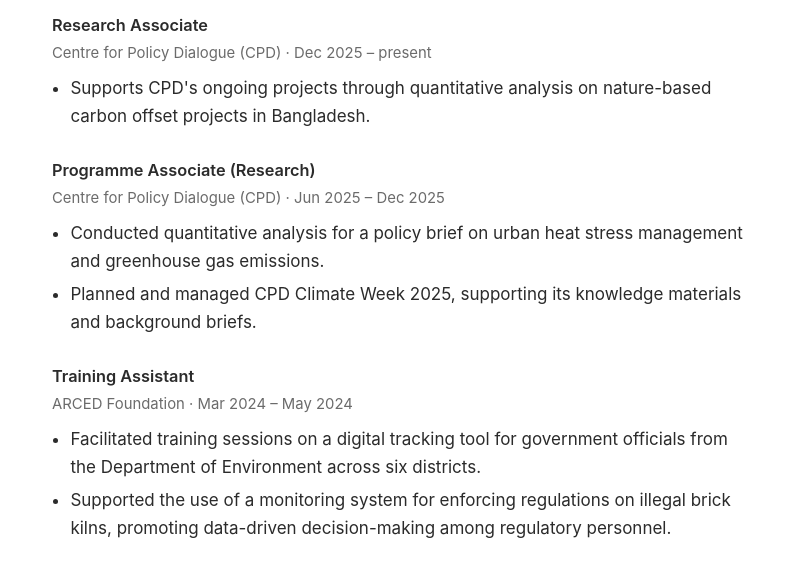
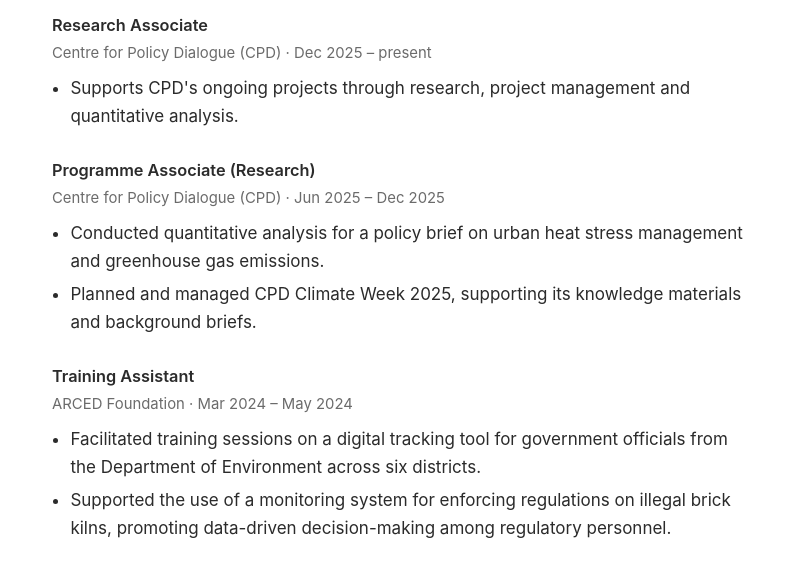
Before and after one commit to mdtakrimhossain/mdtakrimhossain.github.io, a plain HTML site: page experience.html in a window 1280 px wide. Shown: the part 160-726 px from the top of the page, without its empty margins (240-1039 px from the left). Drawn offline with Linux system fonts and the light colour scheme.

Commit message:
Update experience.html

```diff
--- a/experience.html
+++ b/experience.html
@@ -27,8 +27,7 @@
     <h3>Research Associate</h3>
     <p class="meta">Centre for Policy Dialogue (CPD) &middot; Dec 2025 &ndash; present</p>
     <ul>
-      <li>Supports CPD's ongoing projects through quantitative analysis on nature-based
-        carbon offset projects in Bangladesh.</li>
+      <li>Supports CPD's ongoing projects through research, project management and quantitative analysis.</li>
     </ul>
   </div>
 
```
